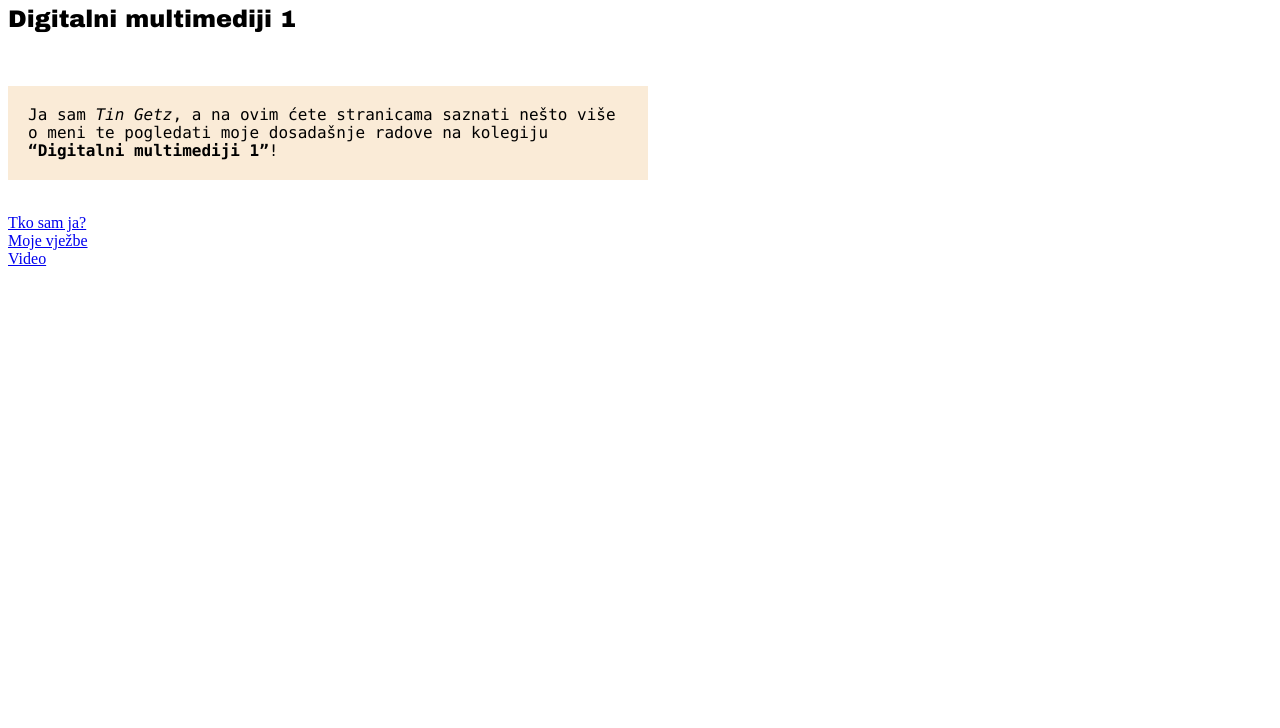
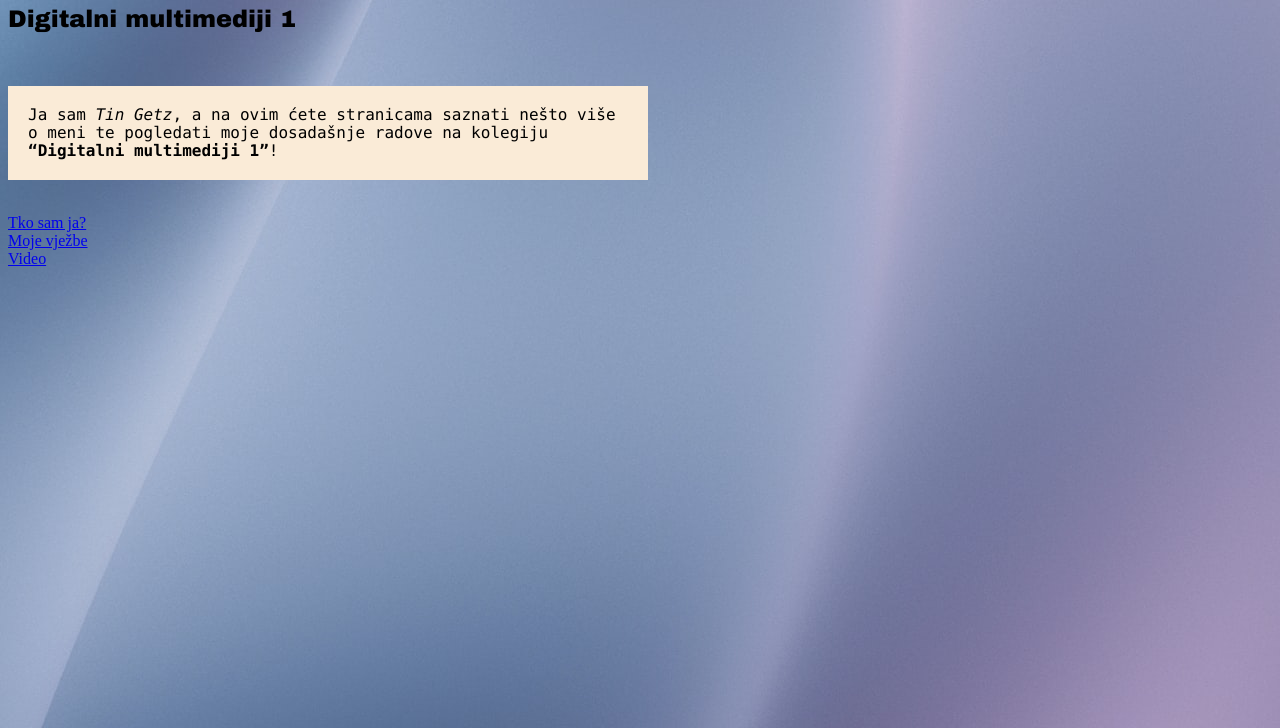
Before and after one commit to TinGetz/Tin-Getz-projektni-zadatak, a plain HTML site: page index.html in a window 1280 px wide. Shown: the part 72-800 px from the top of the page. Drawn offline with Linux system fonts and the light colour scheme.

Commit message:
Update still.css

```diff
--- a/still.css
+++ b/still.css
@@ -7,7 +7,7 @@ h1, h2{
 }
 
 body{
-	background-image:url(slike/milad-fakurian-lz8j9lMe-oA-unsplash.jpg);
+	background-image:url(milad-fakurian-lz8j9lMe-oA-unsplash.jpg);
 }
 
 p{
```
